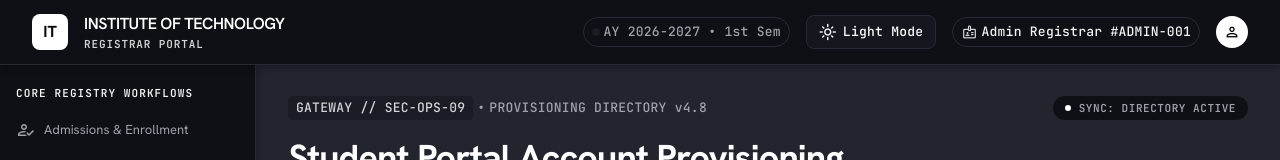
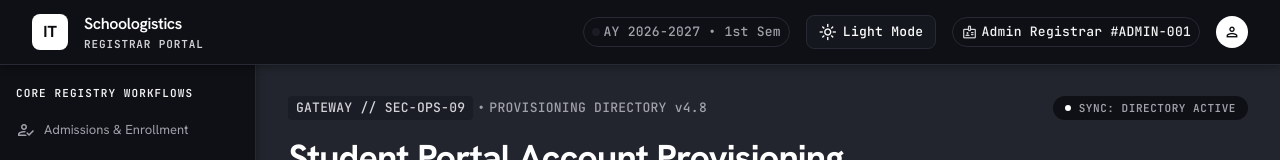
Before and after one commit to MJ-oo7/School-System, a plain HTML site: page frontend/registrar-portal/create-account.html in a window 1280 px wide. Shown: the top 160 px of the page. Drawn offline with nearby package versions, Linux system fonts and the light colour scheme; no server answers.

Commit message:
Update institute name to 'Schoologistics'

```diff
--- a/frontend/registrar-portal/create-account.html
+++ b/frontend/registrar-portal/create-account.html
@@ -25,7 +25,7 @@
                     IT
                 </div>
                 <div class="flex flex-col">
-                    <span class="font-headline-sm text-headline-sm text-tertiary tracking-tight">INSTITUTE OF TECHNOLOGY</span>
+                    <span class="font-headline-sm text-headline-sm text-tertiary tracking-tight">Schoologistics</span>
                     <span class="font-label-caps text-label-caps text-secondary uppercase">Registrar Portal</span>
                 </div>
             </div>
```
